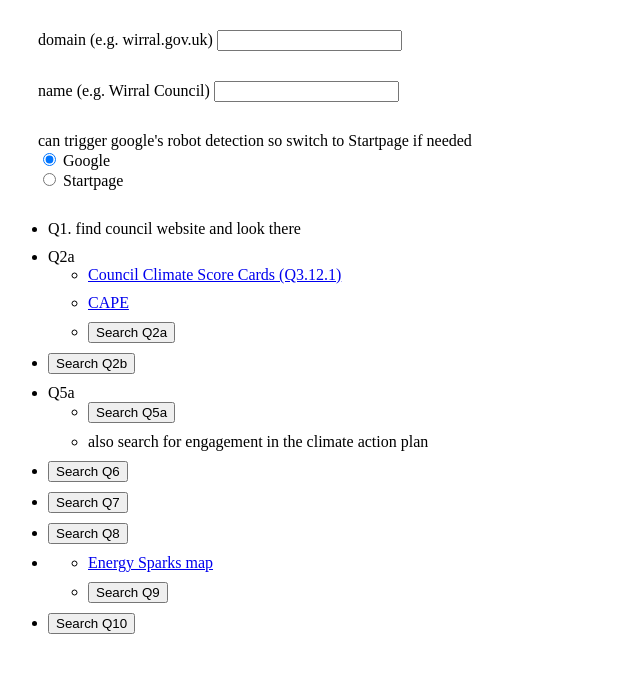
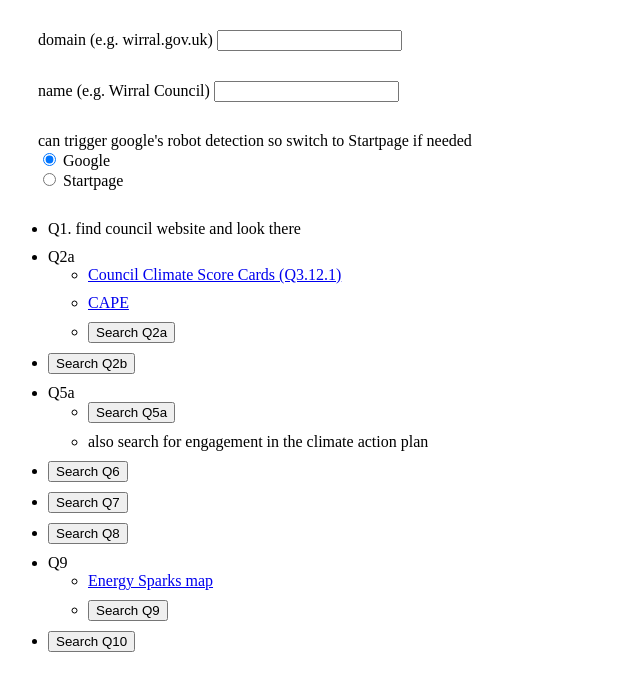
Before and after one commit to tbhi/ceuk_collab_engagement, a plain HTML site: page index.html in a window 1280 px wide. Shown: the whole page, without its empty margins (0-640 px from the left). Drawn offline with Linux system fonts and the light colour scheme.

Commit message:
add question number

```diff
--- a/index.html
+++ b/index.html
@@ -111,6 +111,7 @@
         Q8</button>
     </li>
     <li>
+      Q9
       <ul>
         <li>
           <a href="https://energysparks.uk/schools">Energy Sparks map</a>
```
